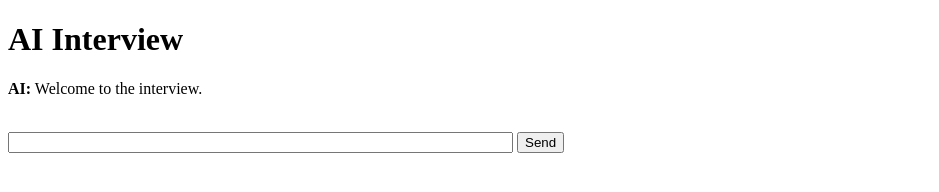
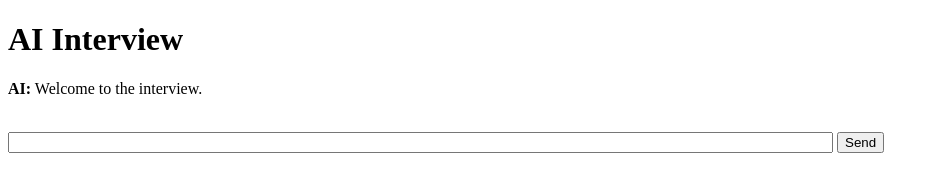
Before and after one commit to 7wy2j5f248-ui/interview, a website: page interview_english.html in a window 1280 px wide. Shown: the whole page, without its empty margins (0-939 px from the left). Drawn offline with Linux system fonts and the light colour scheme.

Commit message:
Update interview_english.html

```diff
--- a/interview_english.html
+++ b/interview_english.html
@@ -13,7 +13,7 @@
 
 <br>
 
-<input type="text" id="message" size="60">
+<input type="text" id="message" size="100">
 
 <button onclick="sendMessage()">Send</button>
 
```
